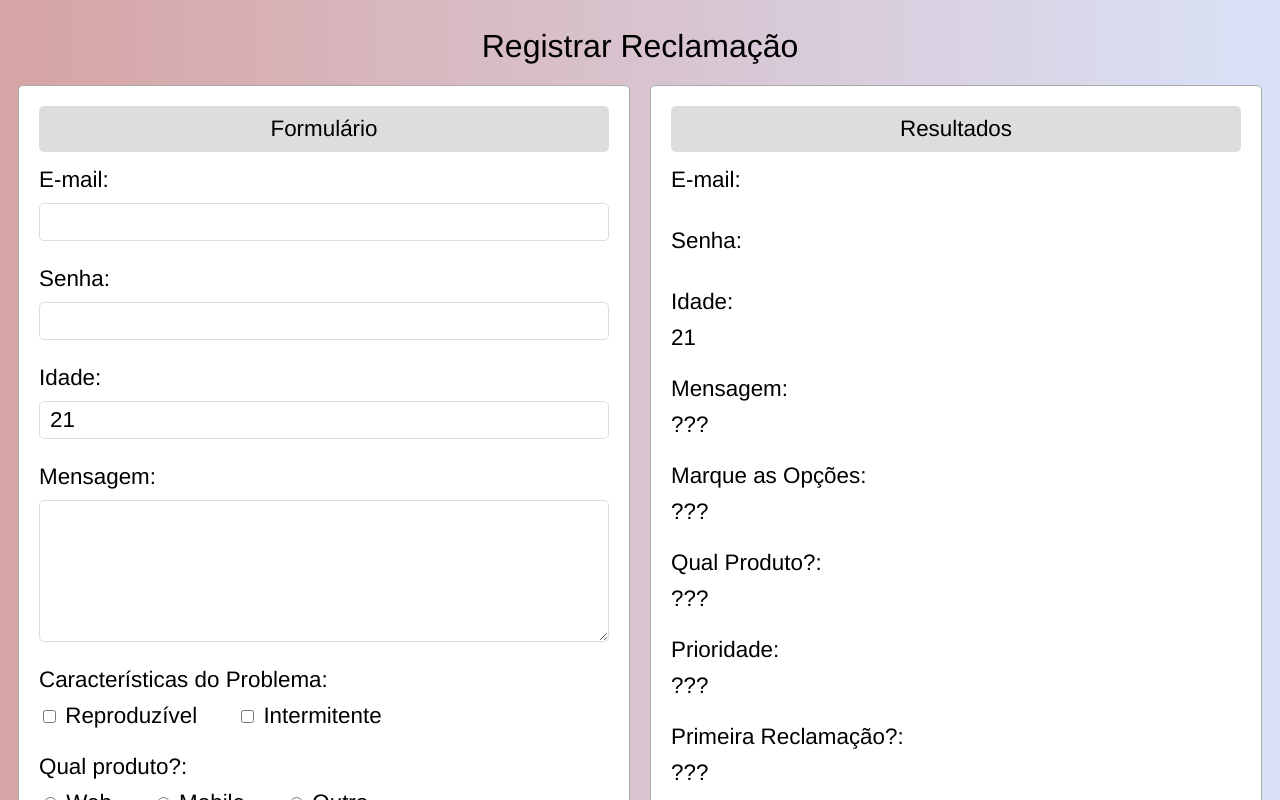
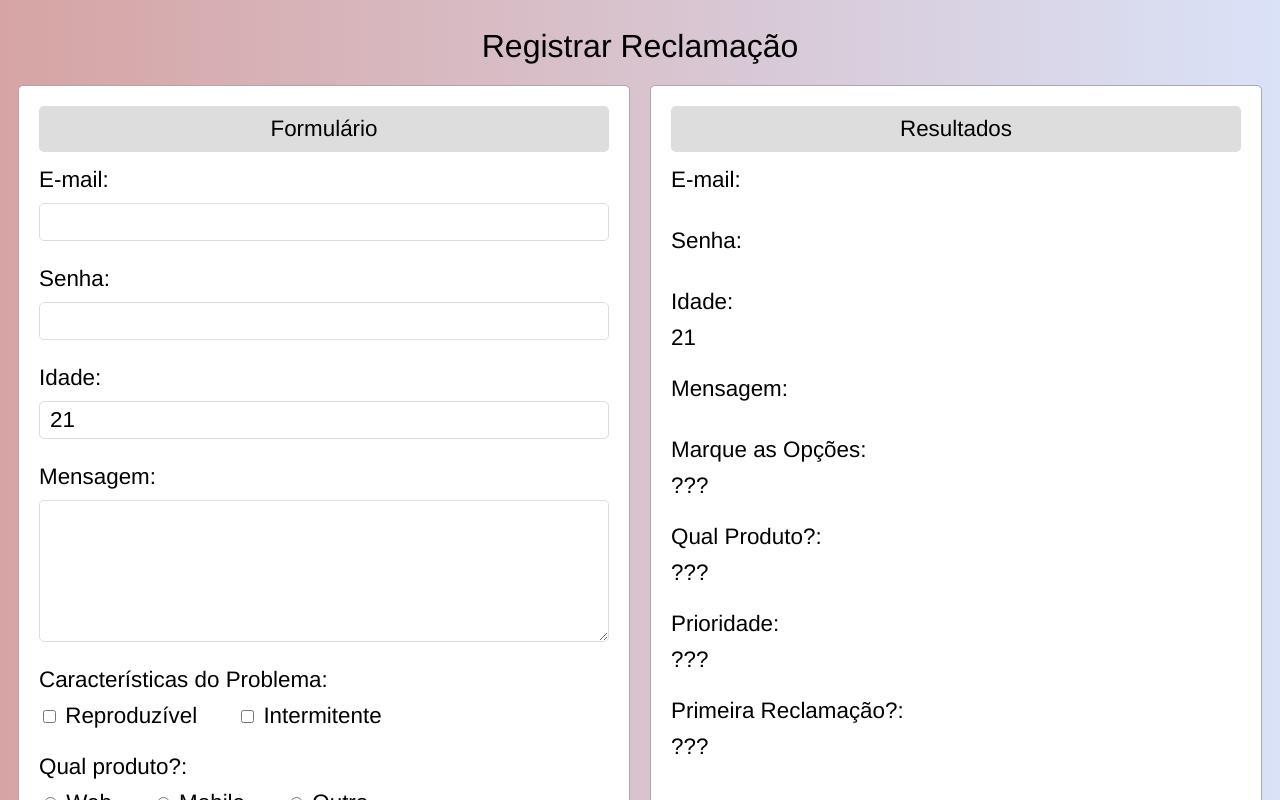
Before and after one commit to giovaneaguiar/File-Complaint, a Vue app in the folder formulario/: page / in a window 1280 px wide. Shown: the top 800 px of the page. Built offline with nearby package versions, Linux system fonts and the light colour scheme.

Commit message:
usando <textarea> e preservando quebras de linha.

```diff
--- a/formulario/src/App.vue
+++ b/formulario/src/App.vue
@@ -14,7 +14,7 @@
           <input type="number" v-model.number="usuario.idade"/>
         </Rotulo>
         <Rotulo nome="Mensagem">
-          <textarea name="" cols="20" rows="5"></textarea>
+          <textarea name="" cols="20" rows="5" v-model="mensagem"></textarea>
         </Rotulo>
         <Rotulo nome="Características do Problema">
           <span class="mr-4"
@@ -52,7 +52,9 @@
           <span>{{ usuario.idade }}</span>
         </Rotulo>
         <Rotulo nome="Mensagem">
-          <span>???</span>
+          <span style="white-space: pre;">{{ mensagem }}</span>
+          <!-- adicionei um estilo no span para preservar os espaços
+          em branco no textarea. -->
         </Rotulo>
         <Rotulo nome="Marque as Opções">
           <span>???</span>
@@ -83,6 +85,7 @@ export default {
   },
   data(){
     return {
+      mensagem: '',
       usuario: {
         email:'',
         senha: '',
```
